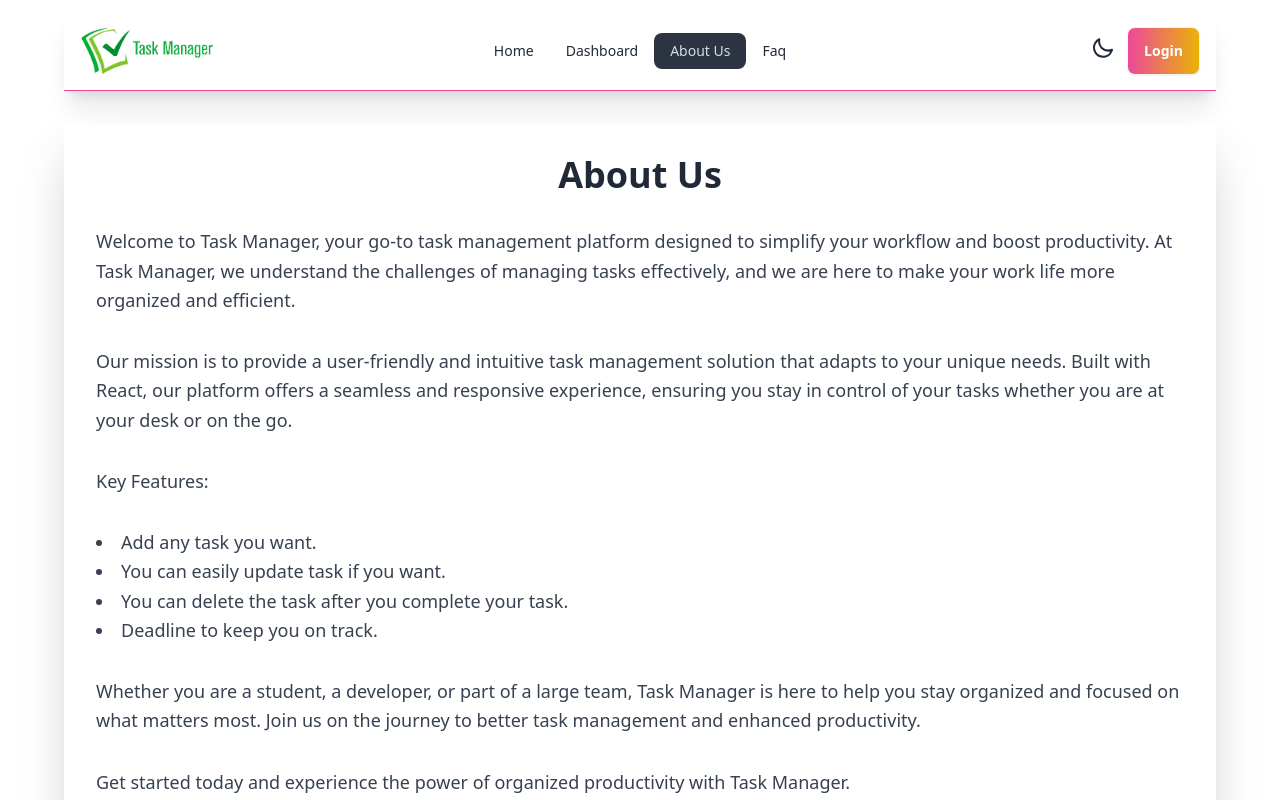
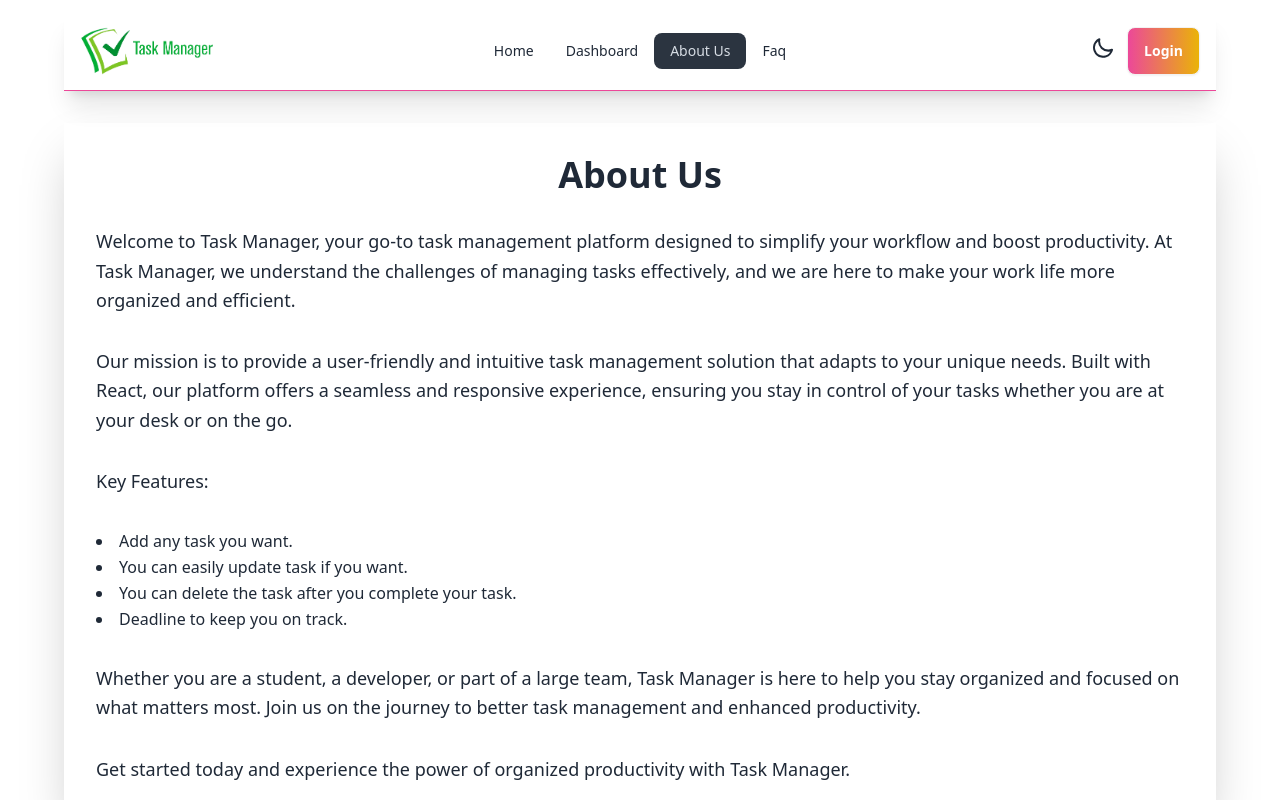
Before and after one commit to Ariful2634/task-manager-client, a React (Vite) app: page /about in a window 1280 px wide. Shown: the top 800 px of the page. Built offline with nearby package versions, Linux system fonts and the light colour scheme; no server answers.

Commit message:
update text color

```diff
--- a/src/Components/AboutUs/AboutUs.jsx
+++ b/src/Components/AboutUs/AboutUs.jsx
@@ -4,25 +4,25 @@ const AboutUs = () => {
     return (
         <div className="max-w-6xl mx-auto p-8 mt-8 shadow-2xl">
             <h2 className="text-4xl font-bold mb-8 text-center">About Us</h2>
-            <p className="text-lg text-gray-700 leading-relaxed mb-8">
+            <p className="text-lg  leading-relaxed mb-8">
                 Welcome to Task Manager, your go-to task management platform designed to simplify your workflow and boost productivity. At Task Manager, we understand the challenges of managing tasks effectively, and we are here to make your work life more organized and efficient.
             </p>
-            <p className="text-lg text-gray-700 leading-relaxed mb-8">
+            <p className="text-lg leading-relaxed mb-8">
                 Our mission is to provide a user-friendly and intuitive task management solution that adapts to your unique needs. Built with React, our platform offers a seamless and responsive experience, ensuring you stay in control of your tasks whether you are at your desk or on the go.
             </p>
-            <p className="text-lg text-gray-700 leading-relaxed mb-8">
+            <p className="text-lg  leading-relaxed mb-8">
                 Key Features:
             </p>
-            <ul className="list-disc list-inside text-lg text-gray-700 leading-relaxed mb-8">
+            <ul className="list-disc list-inside text-l leading-relaxed mb-8">
                 <li>Add any task you want.</li>
                 <li>You can easily update task if you want.</li>
                 <li>You can delete the task after you complete your task.</li>
                 <li>Deadline to keep you on track.</li>
             </ul>
-            <p className="text-lg text-gray-700 leading-relaxed mb-8">
+            <p className="text-lg  leading-relaxed mb-8">
                 Whether you are a student, a developer, or part of a large team, Task Manager is here to help you stay organized and focused on what matters most. Join us on the journey to better task management and enhanced productivity.
             </p>
-            <p className="text-lg text-gray-700 leading-relaxed">
+            <p className="text-lg  leading-relaxed">
                 Get started today and experience the power of organized productivity with Task Manager.
             </p>
         </div>
```
